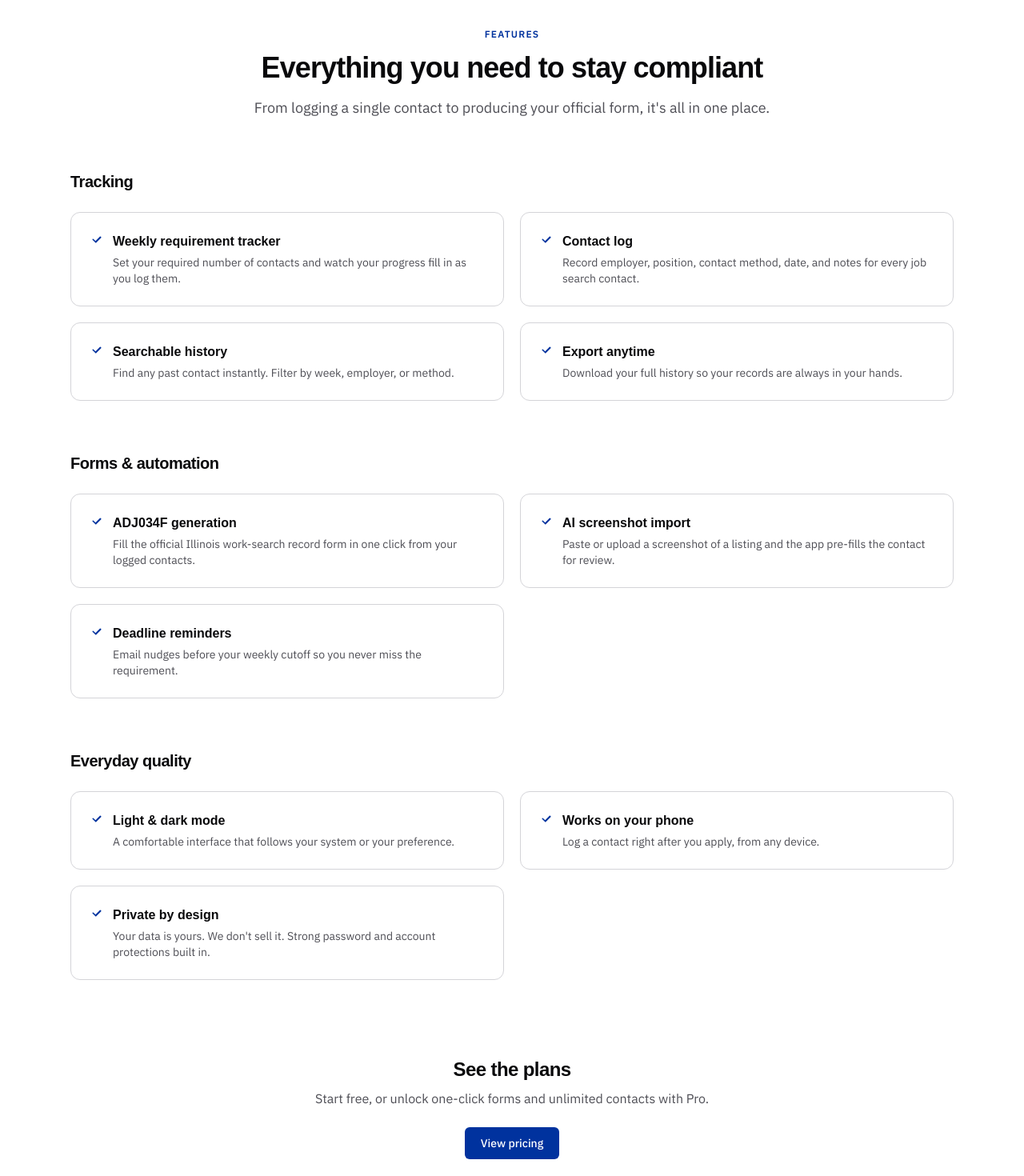
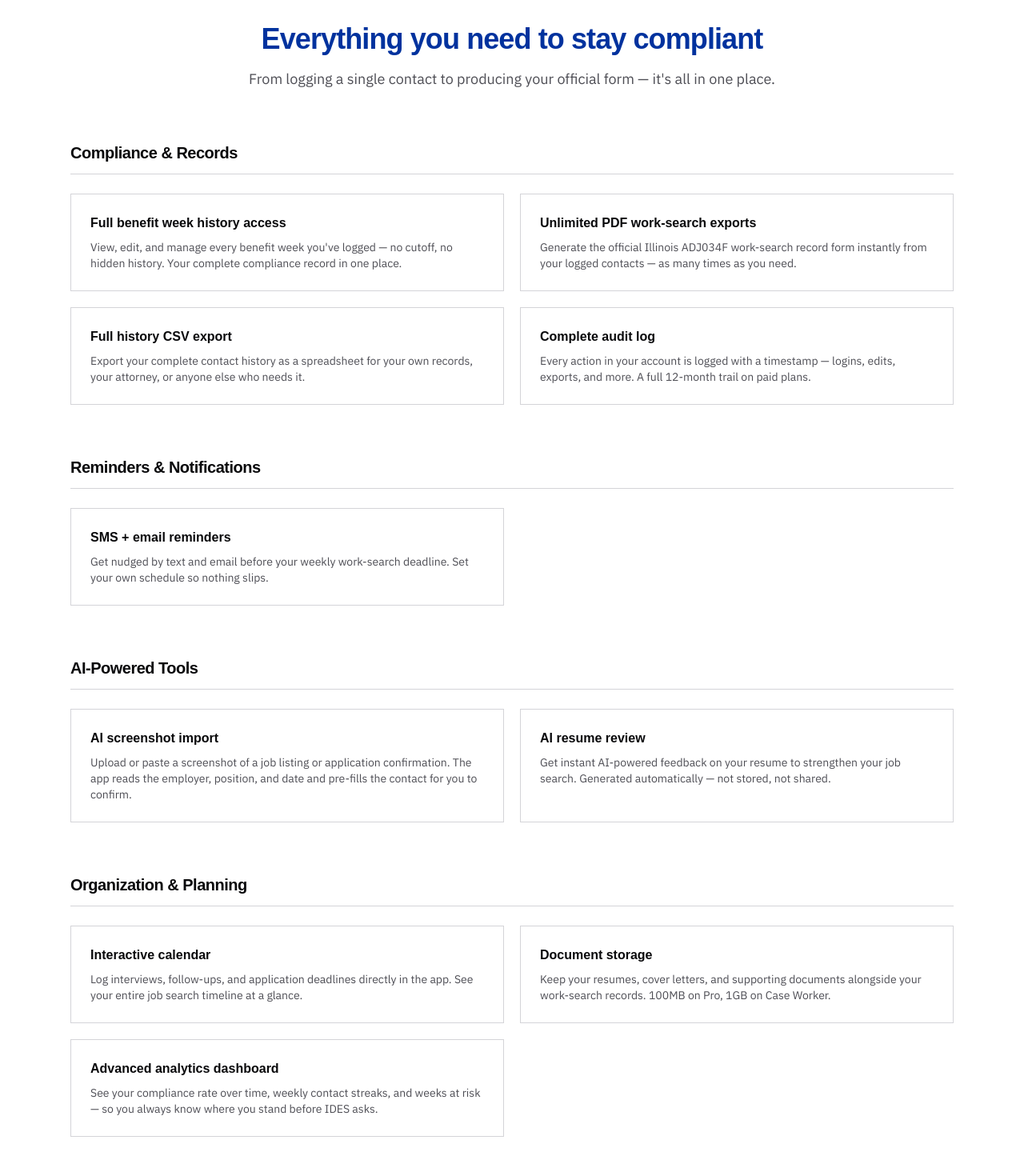
Before and after one commit to cagedbear83/ijt-marketing, a Next.js app: page /features in a window 1280 px wide. Shown: the part 100-1570 px from the top of the page at 80% size. Built offline with nearby package versions, Linux system fonts and the light colour scheme; a web font is replaced by a local one.

Commit message:
features page fix

```diff
--- a/app/features/page.tsx
+++ b/app/features/page.tsx
@@ -1,35 +1,70 @@
-import { Section, PageHeader, Check, Button } from "@/components/ui-bits";
+import { Section, PageHeader, Button } from "@/components/ui-bits";
 
 export const metadata = {
   title: "Features",
   description:
-    "Everything Illinois Job Tracker does to help you log work-search contacts and generate your ADJ034F.",
+    "Everything Illinois UI Job Search Tracker does to help you log work-search contacts, stay compliant, and generate your ADJ034F.",
 };
 
 const groups = [
   {
-    title: "Tracking",
+    title: "Compliance & Records",
     items: [
-      ["Weekly requirement tracker", "Set your required number of contacts and watch your progress fill in as you log them."],
-      ["Contact log", "Record employer, position, contact method, date, and notes for every job search contact."],
-      ["Searchable history", "Find any past contact instantly. Filter by week, employer, or method."],
-      ["Export anytime", "Download your full history so your records are always in your hands."],
+      {
+        title: "Full benefit week history access",
+        body: "View, edit, and manage every benefit week you've logged — no cutoff, no hidden history. Your complete compliance record in one place.",
+      },
+      {
+        title: "Unlimited PDF work-search exports",
+        body: "Generate the official Illinois ADJ034F work-search record form instantly from your logged contacts — as many times as you need.",
+      },
+      {
+        title: "Full history CSV export",
+        body: "Export your complete contact history as a spreadsheet for your own records, your attorney, or anyone else who needs it.",
+      },
+      {
+        title: "Complete audit log",
+        body: "Every action in your account is logged with a timestamp — logins, edits, exports, and more. A full 12-month trail on paid plans.",
+      },
     ],
   },
   {
-    title: "Forms & automation",
+    title: "Reminders & Notifications",
     items: [
-      ["ADJ034F generation", "Fill the official Illinois work-search record form in one click from your logged contacts."],
-      ["AI screenshot import", "Paste or upload a screenshot of a listing and the app pre-fills the contact for review."],
-      ["Deadline reminders", "Email nudges before your weekly cutoff so you never miss the requirement."],
+      {
+        title: "SMS + email reminders",
+        body: "Get nudged by text and email before your weekly work-search deadline. Set your own schedule so nothing slips.",
+      },
     ],
   },
   {
-    title: "Everyday quality",
+    title: "AI-Powered Tools",
     items: [
-      ["Light & dark mode", "A comfortable interface that follows your system or your preference."],
-      ["Works on your phone", "Log a contact right after you apply, from any device."],
-      ["Private by design", "Your data is yours. We don't sell it. Strong password and account protections built in."],
+      {
+        title: "AI screenshot import",
+        body: "Upload or paste a screenshot of a job listing or application confirmation. The app reads the employer, position, and date and pre-fills the contact for you to confirm.",
+      },
+      {
+        title: "AI resume review",
+        body: "Get instant AI-powered feedback on your resume to strengthen your job search. Generated automatically — not stored, not shared.",
+      },
+    ],
+  },
+  {
+    title: "Organization & Planning",
+    items: [
+      {
+        title: "Interactive calendar",
+        body: "Log interviews, follow-ups, and application deadlines directly in the app. See your entire job search timeline at a glance.",
+      },
+      {
+        title: "Document storage",
+        body: "Keep your resumes, cover letters, and supporting documents alongside your work-search records. 100MB on Pro, 1GB on Case Worker.",
+      },
+      {
+        title: "Advanced analytics dashboard",
+        body: "See your compliance rate over time, weekly contact streaks, and weeks at risk — so you always know where you stand before IDES asks.",
+      },
     ],
   },
 ];
@@ -38,24 +73,26 @@ export default function FeaturesPage() {
   return (
     <>
       <Section className="pt-16 pb-8">
-        <PageHeader
-          eyebrow="Features"
-          title="Everything you need to stay compliant"
-          subtitle="From logging a single contact to producing your official form, it's all in one place."
-        />
+        <div className="mx-auto max-w-3xl text-center">
+          <h1 className="text-3xl font-black tracking-tight text-primary sm:text-4xl font-heading">
+            Everything you need to stay compliant
+          </h1>
+          <p className="mt-4 text-lg text-muted-foreground">
+            From logging a single contact to producing your official form — it&apos;s all in one place.
+          </p>
+        </div>
       </Section>
 
       {groups.map((group) => (
         <Section key={group.title} className="py-8">
-          <h2 className="text-xl font-bold tracking-tight">{group.title}</h2>
-          <div className="mt-6 grid gap-5 sm:grid-cols-2">
-            {group.items.map(([title, body]) => (
-              <div key={title} className="flex gap-3 rounded-xl border border-border p-6">
-                <Check />
-                <div>
-                  <h3 className="font-semibold">{title}</h3>
-                  <p className="mt-1 text-sm text-muted-foreground">{body}</p>
-                </div>
+          <h2 className="text-xl font-bold tracking-tight font-heading border-b border-border pb-3 mb-6">
+            {group.title}
+          </h2>
+          <div className="grid gap-5 sm:grid-cols-2">
+            {group.items.map((item) => (
+              <div key={item.title} className="border border-border p-6">
+                <h3 className="font-semibold font-heading">{item.title}</h3>
+                <p className="mt-2 text-sm text-muted-foreground">{item.body}</p>
               </div>
             ))}
           </div>
@@ -63,12 +100,17 @@ export default function FeaturesPage() {
       ))}
 
       <Section className="py-16 text-center">
-        <h2 className="text-2xl font-bold tracking-tight">See the plans</h2>
+        <h2 className="text-2xl font-black tracking-tight text-primary font-heading">
+          Ready to see the plans?
+        </h2>
         <p className="mt-2 text-muted-foreground">
-          Start free, or unlock one-click forms and unlimited contacts with Pro.
+          Start free, or unlock everything with a 14-day Pro trial.
         </p>
-        <div className="mt-6">
+        <div className="mt-6 flex flex-wrap justify-center gap-3">
           <Button href="/pricing">View pricing</Button>
+          <Button href="https://illinoisjobtracker.app/register" variant="outline">
+            Get started free
+          </Button>
         </div>
       </Section>
     </>
```
